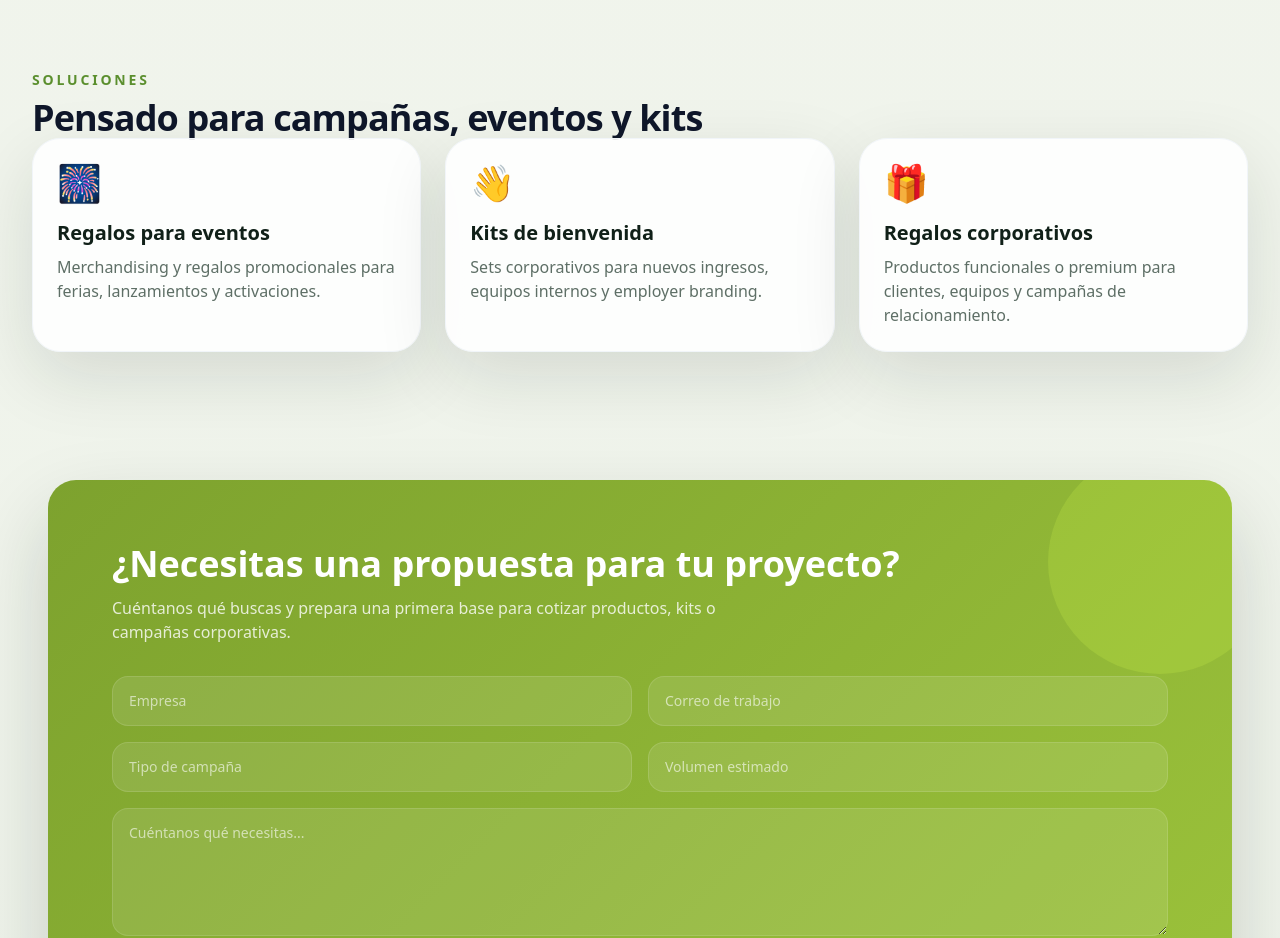
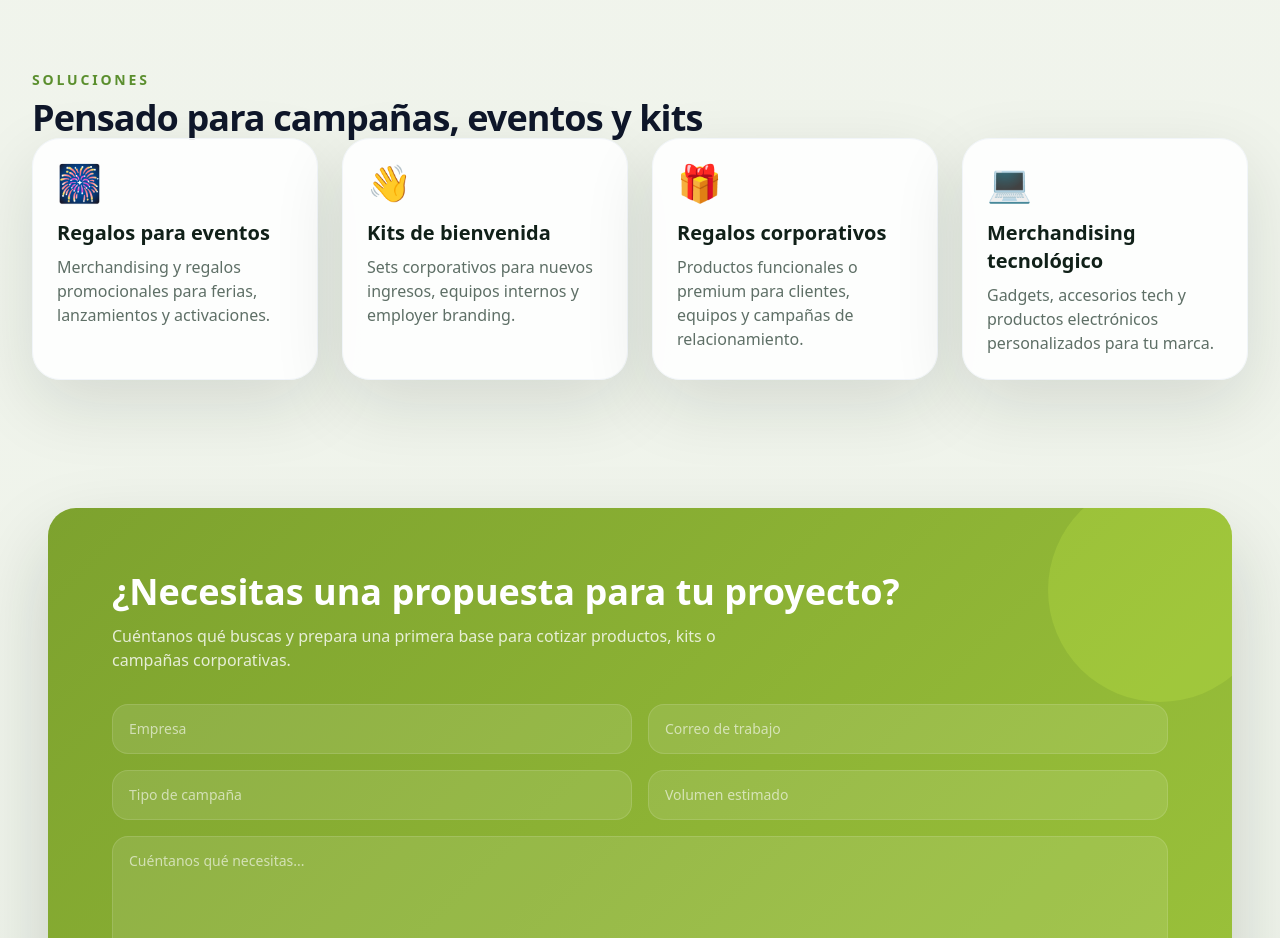
Before and after one commit to cvnjaip-netizen/ecogift-web, a Next.js app: page / in a window 1280 px wide. Shown: the part 5360-6298 px from the top of the page. Built offline with nearby package versions, Linux system fonts and the light colour scheme.

Commit message:
Add clickable Soluciones cards with 4th Merchandising card

```diff
--- a/app/page.js
+++ b/app/page.js
@@ -87,8 +87,8 @@ export default function Home() {
             eyebrow="Soluciones"
             title="Pensado para campañas, eventos y kits"
           />
-          <div className="grid gap-6 md:grid-cols-3">
-            <div className="eco-strategy-card">
+          <div className="grid gap-6 md:grid-cols-2 lg:grid-cols-4">
+            <a href="/cotizar?producto=Regalos para eventos" className="eco-strategy-card block no-underline text-inherit">
               <div className="text-4xl mb-4">🎆</div>
               <h3 className="text-xl font-bold text-eco-ink mb-2">
                 Regalos para eventos
@@ -96,8 +96,8 @@ export default function Home() {
               <p className="text-eco-muted">
                 Merchandising y regalos promocionales para ferias, lanzamientos y activaciones.
               </p>
-            </div>
-            <div className="eco-strategy-card">
+            </a>
+            <a href="/cotizar?producto=Kits de bienvenida" className="eco-strategy-card block no-underline text-inherit">
               <div className="text-4xl mb-4">👋</div>
               <h3 className="text-xl font-bold text-eco-ink mb-2">
                 Kits de bienvenida
@@ -105,8 +105,8 @@ export default function Home() {
               <p className="text-eco-muted">
                 Sets corporativos para nuevos ingresos, equipos internos y employer branding.
               </p>
-            </div>
-            <div className="eco-strategy-card">
+            </a>
+            <a href="/cotizar?producto=Regalos corporativos" className="eco-strategy-card block no-underline text-inherit">
               <div className="text-4xl mb-4">🎁</div>
               <h3 className="text-xl font-bold text-eco-ink mb-2">
                 Regalos corporativos
@@ -114,7 +114,16 @@ export default function Home() {
               <p className="text-eco-muted">
                 Productos funcionales o premium para clientes, equipos y campañas de relacionamiento.
               </p>
-            </div>
+            </a>
+            <a href="/cotizar?producto=Merchandising tecnológico" className="eco-strategy-card block no-underline text-inherit">
+              <div className="text-4xl mb-4">💻</div>
+              <h3 className="text-xl font-bold text-eco-ink mb-2">
+                Merchandising tecnológico
+              </h3>
+              <p className="text-eco-muted">
+                Gadgets, accesorios tech y productos electrónicos personalizados para tu marca.
+              </p>
+            </a>
           </div>
         </Container>
       </section>
```
